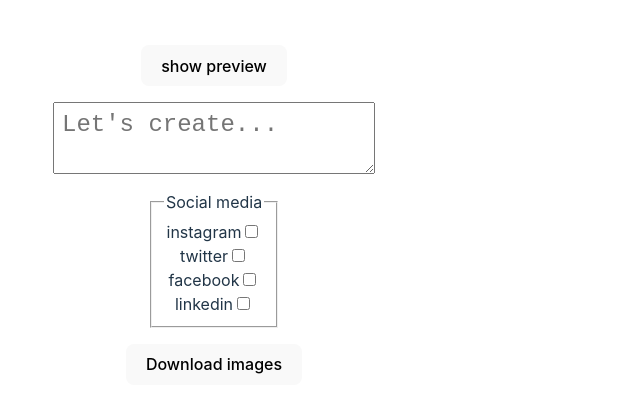
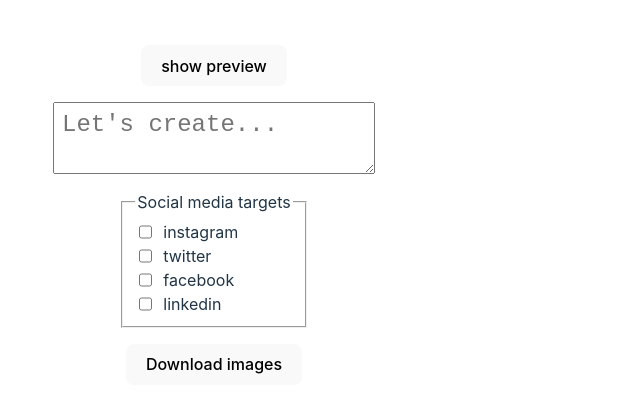
Before and after one commit to bdsqqq/image_gen_exploration, a Preact app: page / in a window 1280 px wide. Shown: the part 185-598 px from the top of the page, without its empty margins (0-640 px from the left). Built offline with nearby package versions, Linux system fonts and the light colour scheme.

Commit message:
feat: update "social media targets" selector

```diff
--- a/src/app.tsx
+++ b/src/app.tsx
@@ -65,10 +65,15 @@
         />
 
         <fieldset style={{ display: "flex", flexDirection: "column" }}>
-          <legend>Social media</legend>
+          <legend>Social media targets</legend>
           {sizeKeys.map((socialMedia) => (
-            <label key={socialMedia}>
-              {socialMedia}
+            <label
+              key={socialMedia}
+              style={{
+                display: "flex",
+                gap: "0.5rem",
+              }}
+            >
               <input
                 type="checkbox"
                 name={socialMedia}
@@ -84,6 +89,7 @@
                   }
                 }}
               />
+              {socialMedia}
             </label>
           ))}
         </fieldset>
```
